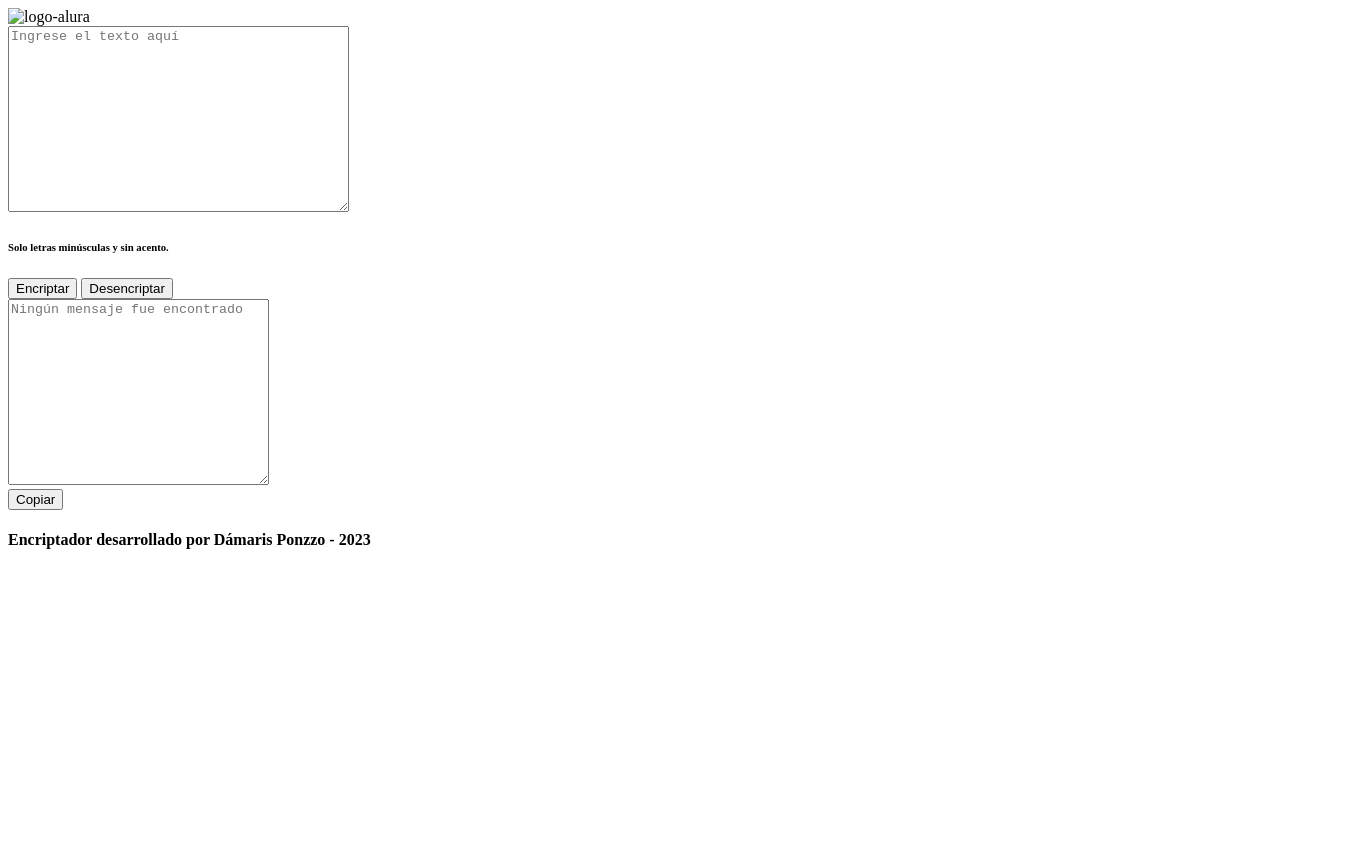
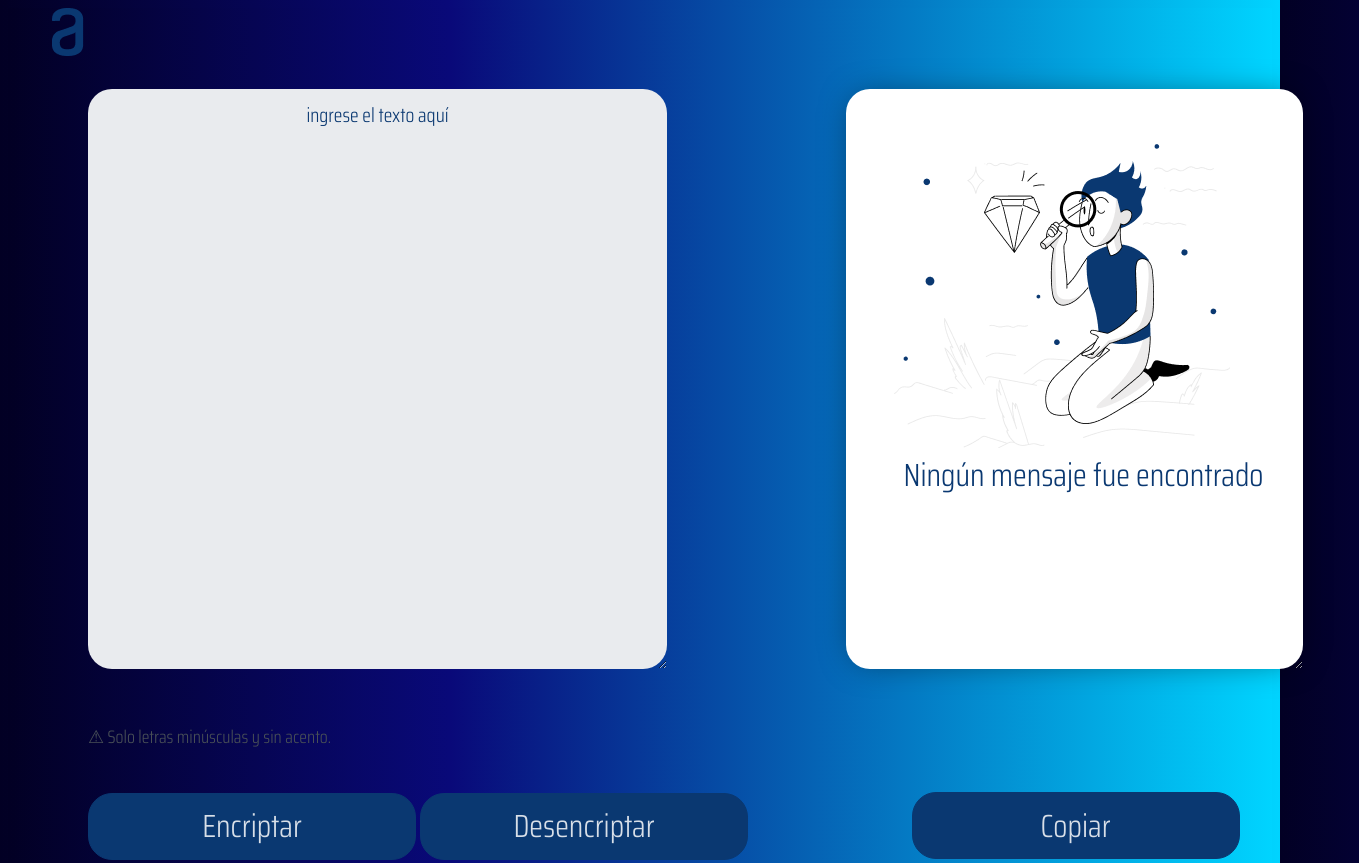
Before and after one commit to damponzzo/challenge_alura, a plain HTML site: page index.html in a window 1280 px wide. Shown: the top 863 px of the page, 1359 px wide, since content can reach past the window. Before the commit the page ends 800 px from the top, so only its background shows below. Drawn offline with Linux system fonts and the light colour scheme.

Commit message:
Update index.html

```diff
--- a/index.html
+++ b/index.html
@@ -5,7 +5,7 @@
     <meta charset="UTF-8">
     <meta http-equiv="X-UA-Compatible" content="IE=edge">
     <meta name="viewport" content="width=device-width, initial-scale=1.0">
-    <link rel="stylesheet" href="../final challenge/style.css">
+    <link rel="stylesheet" href="../style.css">
     <link rel="preconnect" href="https://fonts.googleapis.com">
     <link rel="preconnect" href="https://fonts.gstatic.com" crossorigin>
     <link href="https://fonts.googleapis.com/css2?family=Cinzel:wght@400;500&family=Inter:wght@300&family=Quicksand:wght@300;400;500&family=Saira+Condensed:wght@200;300&display=swap" rel="stylesheet">
@@ -14,7 +14,7 @@
 
 <body>
     <header>
-        <img src="../final challenge/imagenes/Logo.png" alt="logo-alura">
+        <img src="../imagenes/Logo.png" alt="logo-alura">
     </header>
     <main>
         <section>
```
